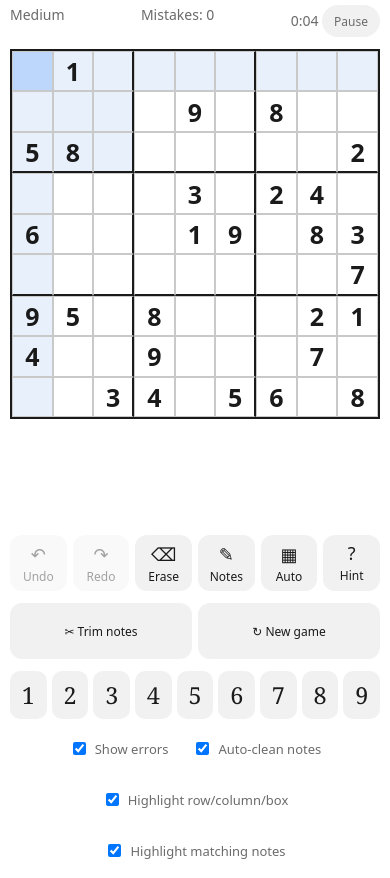
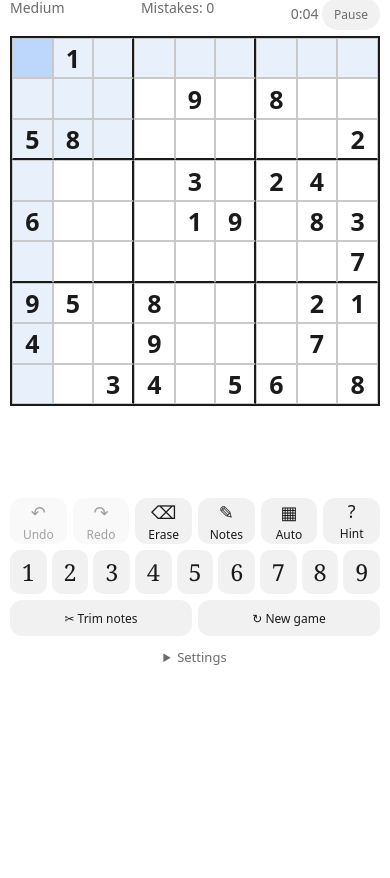
Before and after one commit to joshq00/sudoku, a plain HTML site: page index.html in a window 390 px wide. Shown: the part 54-932 px from the top of the page. After the commit the page ends 844 px from the top, so only its background shows below. Drawn offline with Linux system fonts and the light colour scheme.

Commit message:
more mobile friendly

```diff
--- a/index.html
+++ b/index.html
@@ -77,6 +77,18 @@ button{font:inherit;color:inherit;cursor:pointer;border:0;background:var(--btn);
 html{-webkit-text-size-adjust:100%}body{touch-action:manipulation;-webkit-tap-highlight-color:transparent}
 #pz{min-height:32px;padding:6px 12px!important}.opts label{padding:8px 4px}
 @media (max-width:420px){.app{padding:10px}}
+/* fit-to-screen layout: no page scroll, board sized by available height */
+:root{padding:0!important}
+html,body{height:100%;overflow:hidden;overscroll-behavior:none}
+.app{height:100vh;height:100dvh;margin:0 auto;gap:6px;padding:calc(6px + env(safe-area-inset-top,0px)) 10px calc(6px + env(safe-area-inset-bottom,0px));overflow-y:auto}
+.app>*{flex:none}
+h1{font-size:22px}.seg button{padding:5px 12px;min-height:34px}
+#board{width:min(100%,max(220px,calc(100dvh - 330px - env(safe-area-inset-top,0px) - env(safe-area-inset-bottom,0px))));align-self:center}
+#msg{display:block;flex:1 1 auto;height:auto;min-height:40px;max-height:80px;overflow-y:auto;padding:2px 4px;font-size:12.5px;line-height:1.3}
+.tools button{height:46px}.tools+.tools button{height:36px}
+#pad{order:1}.tools+.tools{order:2}.det{order:3}
+#pad button{padding:6px 0}
+.det summary{padding:6px;cursor:pointer;text-align:center;font:13px system-ui,sans-serif;color:var(--mut)}
 .n .m,.c.ht .n .m{background:color-mix(in srgb,var(--user) 14%,transparent);color:var(--user);font-weight:700;border-radius:3px}
 </style></head><body>
 <div class="app">
@@ -98,11 +110,11 @@ html{-webkit-text-size-adjust:100%}body{touch-action:manipulation;-webkit-tap-hi
   <button id="new" style="flex-direction:row;justify-content:center;gap:8px">↻ New game</button>
  </div>
  <div id="pad"></div>
- <div class="opts">
+ <details class="det"><summary>Settings</summary><div class="opts">
   <label><input type="checkbox" id="oErr" checked> Show errors</label>
   <label><input type="checkbox" id="oClean" checked> Auto-clean notes</label>
   <label><input type="checkbox" id="oPeer" checked> Highlight row/column/box</label>
-  <label><input type="checkbox" id="oTint" checked> Highlight matching notes</label>
+  <label><input type="checkbox" id="oTint" checked> Highlight matching notes</label></div></details><div hidden>
  </div>
 </div>
 <div id="ov"><div class="card"><h2>Solved!</h2><p id="ovt"></p><button class="pri" id="ovn">Play again</button><button id="ovc">Close</button></div></div>
```
